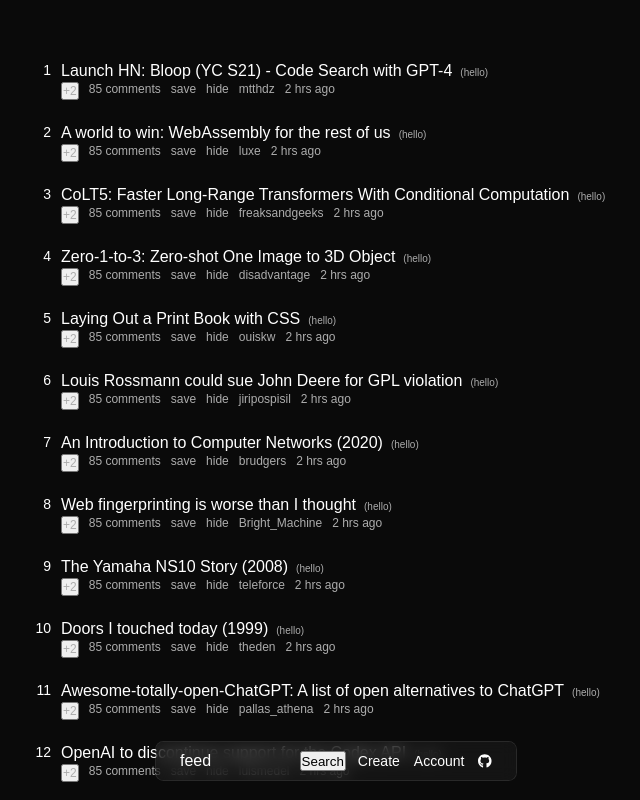
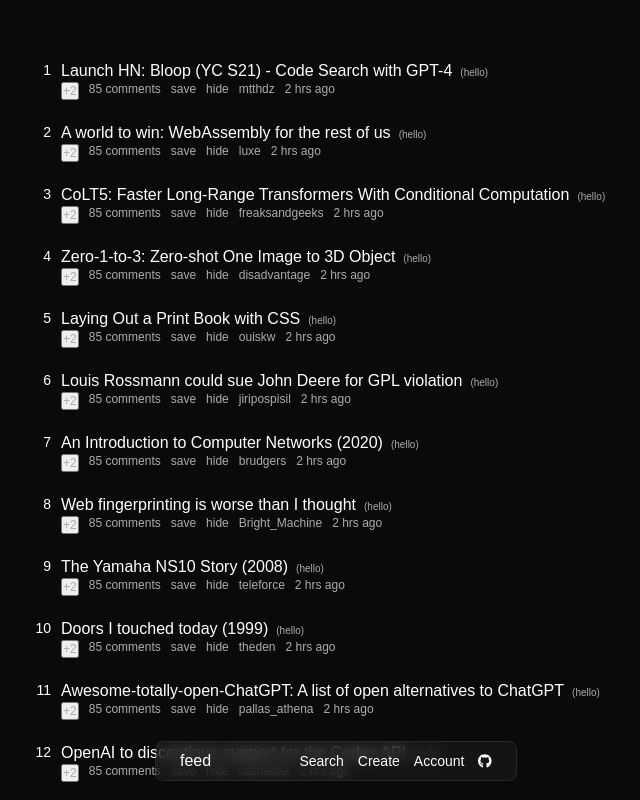
Before and after one commit to mtthdz/feed, a Next.js app in the folder client/: page / in a window 1280 px wide. Shown: the top 800 px of the page, without its empty margins (304-944 px from the left). Built offline with nearby package versions, Linux system fonts and the light colour scheme.

Commit message:
refactored primary nav component styling

```diff
--- /dev/null
+++ b/client/components/sections/PrimaryNav/PrimaryNav.styles.ts
@@ -0,0 +1,52 @@
+import styled from "styled-components";
+
+export const BlurredContainer = styled.section`
+  display: flex;
+  flex-direction: row;
+  justify-content: space-between;
+  align-items: center;
+  width: 360px;
+  max-width: 90%;
+  position: fixed;
+  bottom: 20px;
+  left: 50%;
+  margin: 0 auto;
+  padding: 0.8rem 2.2rem;
+  border: none;
+  border-radius: 0.75rem;
+  box-shadow: 0 0 0 1px var(--lightGreyBlur);
+  background-color: var(--darkGreyBlur);
+  backdrop-filter: blur(8px);
+  transform: translate(-50%, 0);
+  z-index: 10;
+
+  .site-title {
+    width: 15%;
+    font-weight: 500;
+    font-size: 1.6rem;
+  }
+
+  a {
+    padding: 2px;
+  }
+`;
+
+export const Nav = styled.nav`
+  ul {
+    display: flex;
+    flex-direction: row;
+    flex-wrap: nowrap;
+    justify-content: flex-end;
+
+    li {
+      margin: 0 0.5rem;
+      display: flex;
+      align-items: center;
+    }
+
+    li:last-child {
+      margin-right: 0;
+    }
+  }
+
+`;
--- a/client/components/sections/PrimaryNav/index.tsx
+++ b/client/components/sections/PrimaryNav/index.tsx
@@ -1,8 +1,8 @@
 import Link from 'next/link';
-import styled from 'styled-components';
+import * as SS from './PrimaryNav.styles';
+import * as SE from '../../styles/Button';
 import { FontAwesomeIcon } from '@fortawesome/react-fontawesome';
 import { faGithub } from '@fortawesome/free-brands-svg-icons';
-import { ReactNode } from 'react';
 
 interface Props {
   modalToggle: () => void;
@@ -10,62 +10,17 @@
 
 export default function PrimaryNav({ modalToggle }: Props) {
   return (
-    <NavContainer>
+    <SS.BlurredContainer>
       <Link className='site-title' href='/'>feed</Link>
 
-      <MainNavStyles>
-        <button type='button' onClick={() => modalToggle()}>Search</button>
-        <Link href='/createPost'>Create</Link>
-        <Link href='/user'>Account</Link>
-        <Link href='https://github.com/mtthdz/feed' target='_blank'><FontAwesomeIcon icon={ faGithub } /></Link>
-      </MainNavStyles>
-    </NavContainer>
+      <SS.Nav>
+        <ul>
+          <li><SE.Button type='button' onClick={() => modalToggle()}>Search</SE.Button></li>
+          <li><Link href='/createPost'>Create</Link></li>
+          <li><Link href='/user'>Account</Link></li>
+          <li><Link href='https://github.com/mtthdz/feed' target='_blank'><FontAwesomeIcon icon={ faGithub } /></Link></li>
+        </ul>
+      </SS.Nav>
+    </SS.BlurredContainer>
   )
 }
-
-const NavContainer = styled.section`
-  display: flex;
-  flex-direction: row;
-  justify-content: space-between;
-  align-items: center;
-  width: 360px;
-  max-width: 90%;
-  position: fixed;
-  bottom: 20px;
-  left: 50%;
-  margin: 0 auto;
-  padding: 0.8rem 2.2rem;
-  border: none;
-  border-radius: 0.75rem;
-  box-shadow: 0 0 0 1px #adadad30;
-  background-color: #1e1e1e80;
-  backdrop-filter: blur(8px);
-  transform: translate(-50%, 0);
-  z-index: 10;
-
-  .site-title {
-    width: 15%;
-    font-weight: 500;
-    font-size: 1.6rem;
-  }
-
-  a {
-    padding: 2px;
-  }
-`;
-
-const MainNavStyles = styled.div`
-    width: 85%;
-    display: flex;
-    flex-direction: row;
-    flex-wrap: nowrap;
-    justify-content: flex-end;
-
-    & > * {
-      margin: 0 0.5rem;
-    }
-
-    & > *:last-child {
-      margin-right: 0;
-    }
-`;
```
